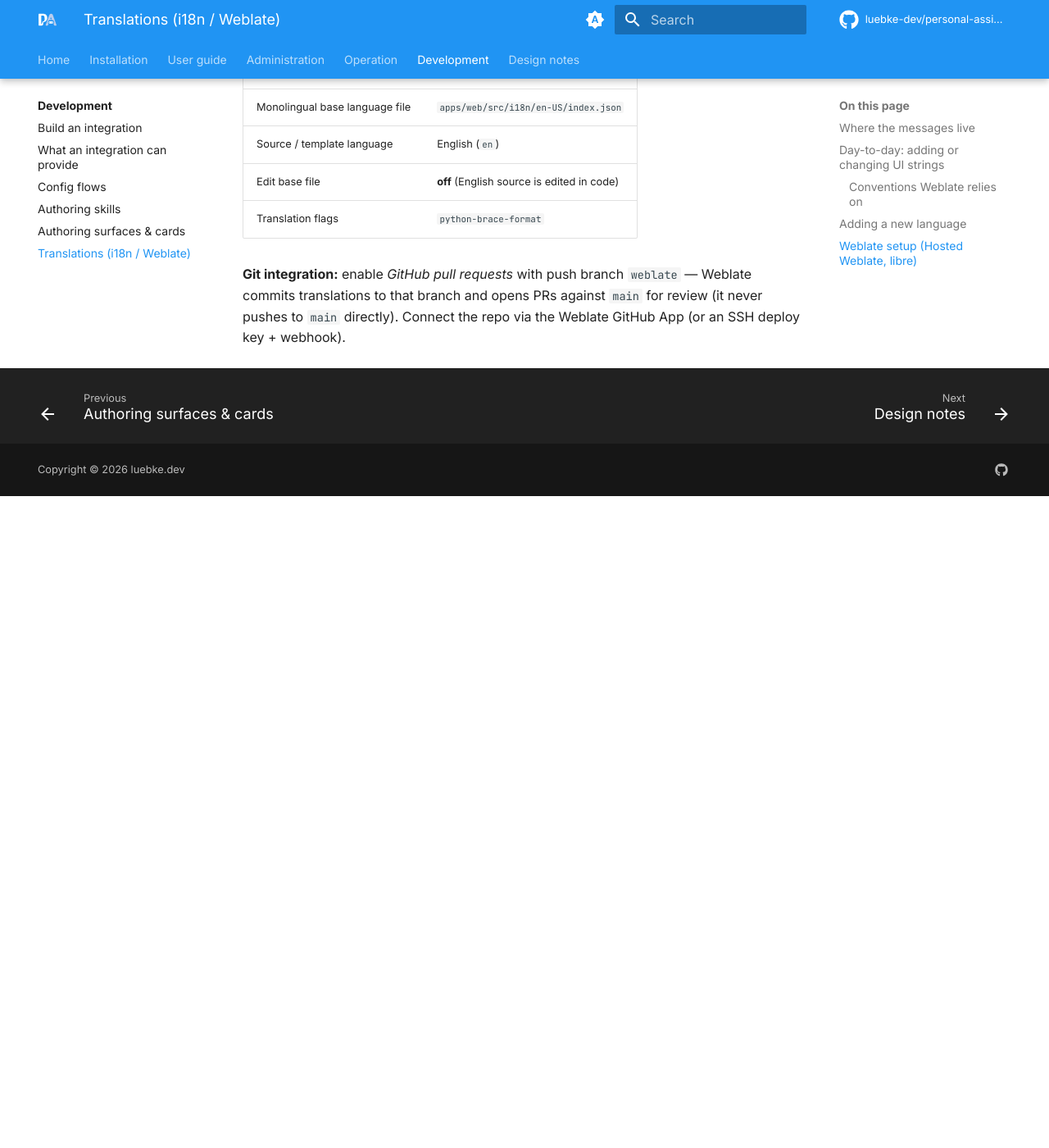
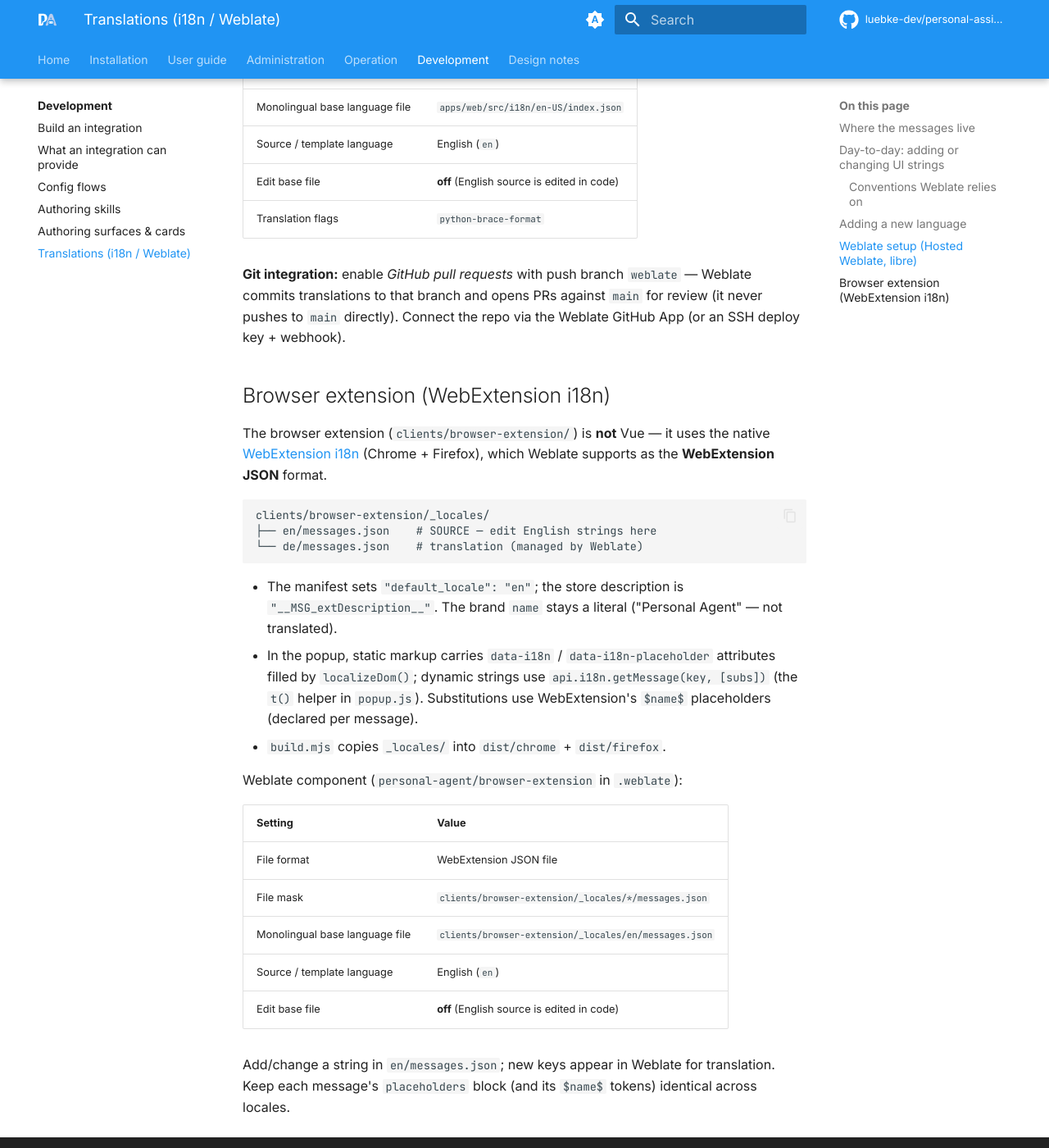
Before and after one commit to personal-agent-org/docs, an MkDocs documentation site: the page built from docs/development/i18n.md, in a window 1280 px wide and 1400 px high, scrolled down 1875 px. Shown: the whole window at 82% size. Built offline with MkDocs 1.6.1 and Material for MkDocs 9.7.7, drawn with Linux system fonts in a browser that asks for light colours; comment, search, counter and statistics services are not loaded; before the commit the page ends 2480 px from its top, so only the background shows below that.

Commit message:
feat(browser-extension): WebExtension i18n + Weblate (en + de)
The extension is now localized via native WebExtension i18n (works in Chrome + Firefox),
which Weblate supports as the "WebExtension JSON" format.

- _locales/en/messages.json (SOURCE) + _locales/de/messages.json (38 keys; en/de key +
  placeholder parity verified).
- Manifests: default_locale "en"; store description becomes __MSG_extDescription__ (brand
  name stays a literal). build.mjs copies _locales into dist/{chrome,firefox}.
- popup.html: data-i18n / data-i18n-placeholder on the static markup, filled by localizeDom().
- popup.js: dynamic status/error strings via api.i18n.getMessage (t() helper) with $name$
  substitutions; statusText() maps connection states; the first-login tool prompt localized too.
- .weblate: new component personal-agent/browser-extension; docs/development/i18n.md documents
  the WebExtension-i18n workflow + the Weblate component settings.

Co-Authored-By: Claude Opus 4.8 <noreply@anthropic.com>
Claude-Session: https://claude.ai/code/session_016X7DGEuZMjFCbU6wALMU6Z

````diff
--- a/docs/development/i18n.md
+++ b/docs/development/i18n.md
@@ -80,3 +80,35 @@ the libre plan (free for open projects). Repo-side config lives in `.weblate`
 Weblate commits translations to that branch and opens PRs against `main` for
 review (it never pushes to `main` directly). Connect the repo via the Weblate
 GitHub App (or an SSH deploy key + webhook).
+
+## Browser extension (WebExtension i18n)
+
+The browser extension (`clients/browser-extension/`) is **not** Vue — it uses the native
+[WebExtension i18n](https://developer.chrome.com/docs/extensions/reference/api/i18n) (Chrome +
+Firefox), which Weblate supports as the **WebExtension JSON** format.
+
+```
+clients/browser-extension/_locales/
+├── en/messages.json    # SOURCE — edit English strings here
+└── de/messages.json    # translation (managed by Weblate)
+```
+
+- The manifest sets `"default_locale": "en"`; the store description is `"__MSG_extDescription__"`.
+  The brand `name` stays a literal ("Personal Agent" — not translated).
+- In the popup, static markup carries `data-i18n` / `data-i18n-placeholder` attributes filled by
+  `localizeDom()`; dynamic strings use `api.i18n.getMessage(key, [subs])` (the `t()` helper in
+  `popup.js`). Substitutions use WebExtension's `$name$` placeholders (declared per message).
+- `build.mjs` copies `_locales/` into `dist/chrome` + `dist/firefox`.
+
+Weblate component (`personal-agent/browser-extension` in `.weblate`):
+
+| Setting                        | Value                                                 |
+| ------------------------------ | ----------------------------------------------------- |
+| File format                    | WebExtension JSON file                                |
+| File mask                      | `clients/browser-extension/_locales/*/messages.json`  |
+| Monolingual base language file | `clients/browser-extension/_locales/en/messages.json` |
+| Source / template language     | English (`en`)                                        |
+| Edit base file                 | **off** (English source is edited in code)            |
+
+Add/change a string in `en/messages.json`; new keys appear in Weblate for translation. Keep each
+message's `placeholders` block (and its `$name$` tokens) identical across locales.
````
